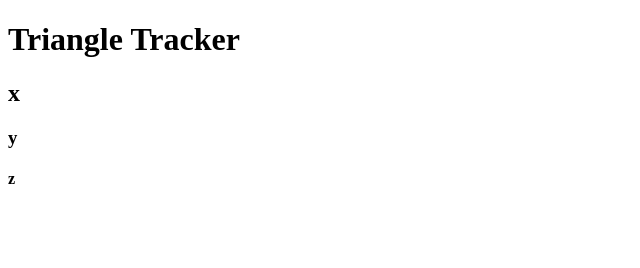
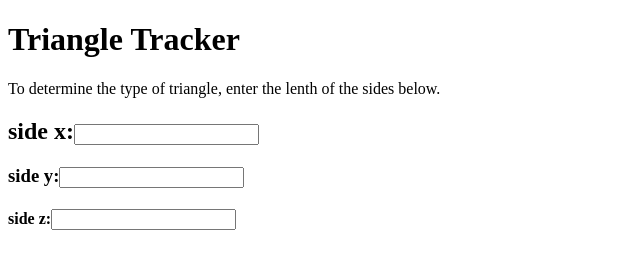
Before and after one commit to sharonmaswai/triangle-tracker, a plain HTML site: page index.html in a window 1280 px wide. Shown: the whole page, without its empty margins (0-640 px from the left). Drawn offline with Linux system fonts and the light colour scheme.

Commit message:
add content to h2,h2,h3 and p.

```diff
--- a/index.html
+++ b/index.html
@@ -7,9 +7,11 @@
   </head>
   <body>
     <h1>Triangle Tracker</h1>
-    <h2>x</h2>
-    <h3>y</h3>
-    <h4>z</h4>
+    <p>To determine the type of triangle, enter the lenth of the sides below.</p>
+    <h2>side x:<input type="number" id="x" value=""></h2>
+
+    <h3>side y:<input type="number" id="y" value=""></h3>
+    <h4>side z:<input type="number" id="z" value=""></h4>
 
 
 
```
